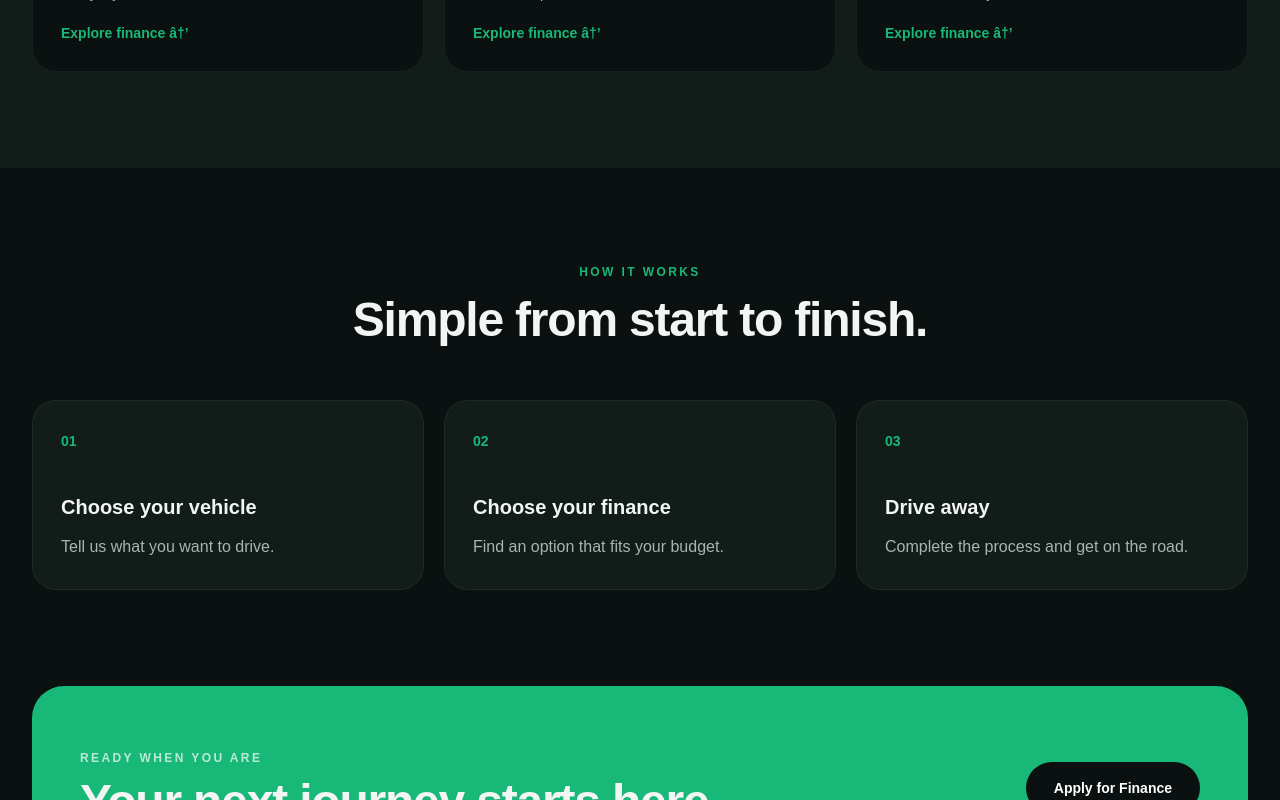
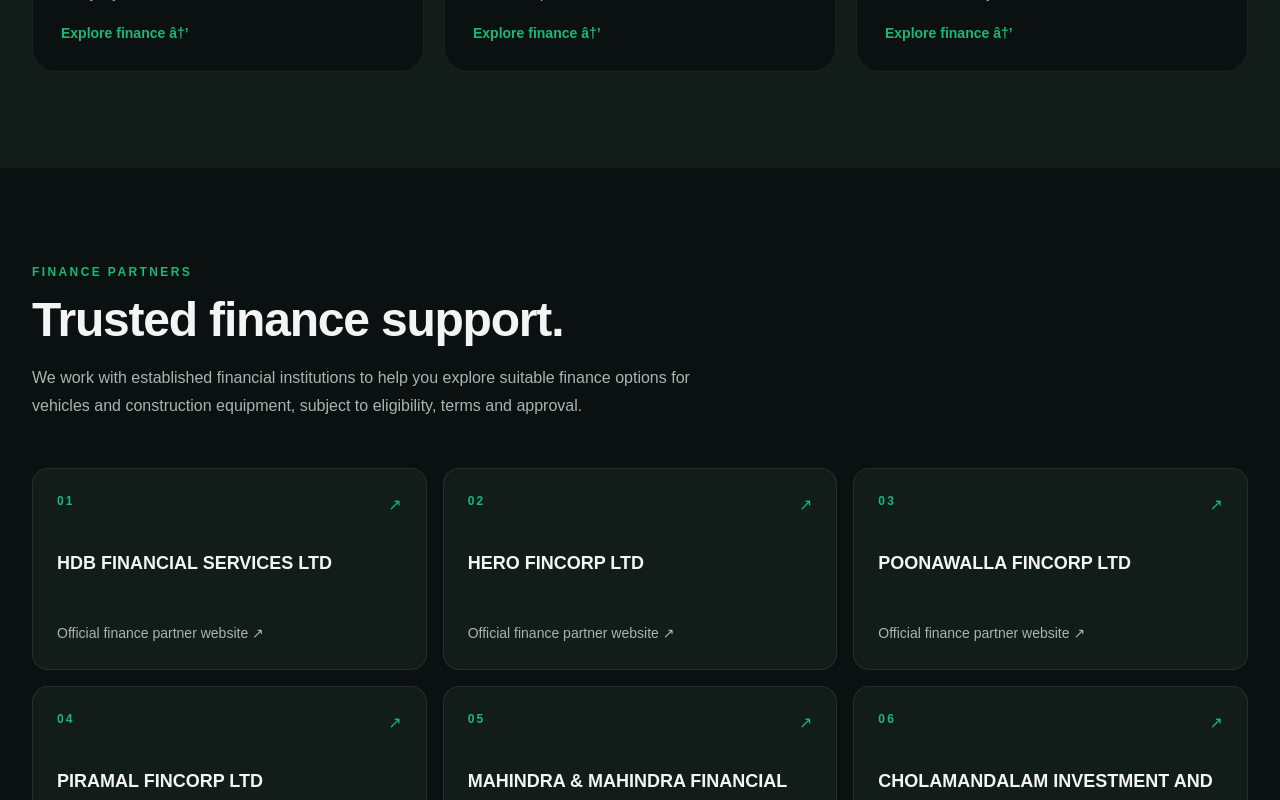
Before and after one commit to nsahoo1608/modern-automotive, a Next.js app: page / in a window 1280 px wide. Shown: the part 2000-2800 px from the top of the page. Built offline with nearby package versions, Linux system fonts and the light colour scheme.

Commit message:
Update Modern Automotive finance website

```diff
--- a/app/page.tsx
+++ b/app/page.tsx
@@ -29,7 +29,7 @@
       <header className="sticky top-0 z-50 border-b border-white/[0.06] bg-[#0B1110]/95 backdrop-blur-xl">
         <div className="mx-auto flex h-20 max-w-7xl items-center justify-between px-6 lg:px-8">
           <a href="#" className="text-lg font-bold tracking-[0.18em]">
-            <span className="brand-name">RashmiRanjan</span><span className="brand-fin">FIN</span>
+            <span className="brand-name">RASHMI RANJAN</span><span className="brand-fin">FIN</span>
           </a>
 
           <nav className="hidden items-center gap-8 text-sm text-[#A8B5B0] md:flex">
@@ -270,6 +270,66 @@
         </div>
       </section>
 
+      {/* FINANCE PARTNERS */}
+      <section id="partners" className="bg-[#0B1110]">
+        <div className="mx-auto max-w-7xl px-6 py-24 lg:px-8">
+          <p className="text-xs font-bold tracking-[0.2em] text-[#18B878]">
+            FINANCE PARTNERS
+          </p>
+
+          <h2 className="mt-4 text-4xl font-bold tracking-tight sm:text-5xl">
+            Trusted finance support.
+          </h2>
+
+          <p className="mt-5 max-w-2xl text-base leading-7 text-[#A8B5B0]">
+            We work with established financial institutions to help you explore
+            suitable finance options for vehicles and construction equipment,
+            subject to eligibility, terms and approval.
+          </p>
+
+          <div className="mt-12 grid gap-4 sm:grid-cols-2 lg:grid-cols-3">
+            {[
+              ["01", "HDB FINANCIAL SERVICES LTD", "https://www.hdbfs.com/"],
+              ["02", "HERO FINCORP LTD", "https://www.herofincorp.com/"],
+              ["03", "POONAWALLA FINCORP LTD", "https://poonawallafincorp.com/"],
+              ["04", "PIRAMAL FINCORP LTD", "https://www.piramalfinance.com/"],
+              ["05", "MAHINDRA & MAHINDRA FINANCIAL SERVICES LTD", "https://www.mahindrafinance.com/"],
+              ["06", "CHOLAMANDALAM INVESTMENT AND FINANCIAL SERVICES LTD", "https://www.cholamandalam.com/"],
+              ["07", "ARKA FINCORP LTD", "https://www.arkafincap.com/"],
+              ["08", "SURYODAYA SMALL FINANCE BANK LTD", "https://suryoday.bank.in/"],
+              ["09", "INDUSIND BANK LTD", "https://www.indusind.bank.in/"],
+              ["10", "HINDUJA FINANCIAL SERVICES LTD", "https://www.hindujaleylandfinance.com/"],
+              ["11", "SUNDARAM FINANCE LTD", "https://sundaramfinance.in/"],
+              ["12", "KOTAK MAHINDRA BANK", "https://www.kotak.com/"],
+            ].map(([number, name, url]) => (
+              <a
+                key={number}
+                href={url}
+                target="_blank"
+                rel="noopener noreferrer"
+                className="group rounded-2xl border border-white/[0.08] bg-[#121C19] p-6 transition hover:-translate-y-1 hover:border-[#18B878]/40"
+              >
+                <div className="flex items-start justify-between gap-4">
+                  <span className="text-xs font-bold tracking-[0.18em] text-[#18B878]">
+                    {number}
+                  </span>
+                  <span className="text-[#18B878] transition-transform group-hover:translate-x-1 group-hover:-translate-y-1">
+                    ↗
+                  </span>
+                </div>
+
+                <h3 className="mt-8 min-h-[56px] text-lg font-bold leading-7 text-[#F2F5F3]">
+                  {name}
+                </h3>
+
+                <p className="mt-4 text-sm leading-6 text-[#A8B5B0]">
+                  Official finance partner website ↗
+                </p>
+              </a>
+            ))}
+          </div>
+        </div>
+      </section>
       {/* PROCESS */}
       <section id="process">
         <div className="mx-auto max-w-7xl px-6 py-24 lg:px-8">
@@ -330,12 +390,12 @@
         <div className="mx-auto flex max-w-7xl flex-col gap-3 px-6 py-10 text-sm text-[#A8B5B0] md:flex-row md:items-center md:justify-between lg:px-8">
           <div>
             <p className="font-bold tracking-[0.15em] text-[#F2F5F3]">
-              <span className="brand-name">RashmiRanjan</span><span className="brand-fin">FIN</span>
+              <span className="brand-name">RASHMI RANJAN</span><span className="brand-fin">FIN</span>
             </p>
             <p className="mt-1">Smart vehicle finance, made simpler.</p>
           </div>
 
-          <p>© 2026 RashmiRanjan FIN. All rights reserved.</p>
+          <p>© 2026 RASHMI RANJAN FIN. All rights reserved.</p>
         </div>
       </footer>
     </main>
```
Also changed, not shown: public/image/Clipboarder.2026.09.02.png (added).
